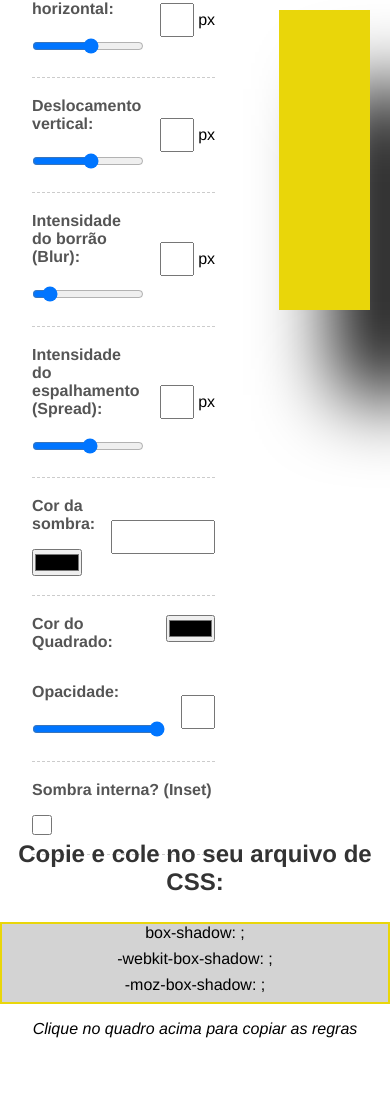
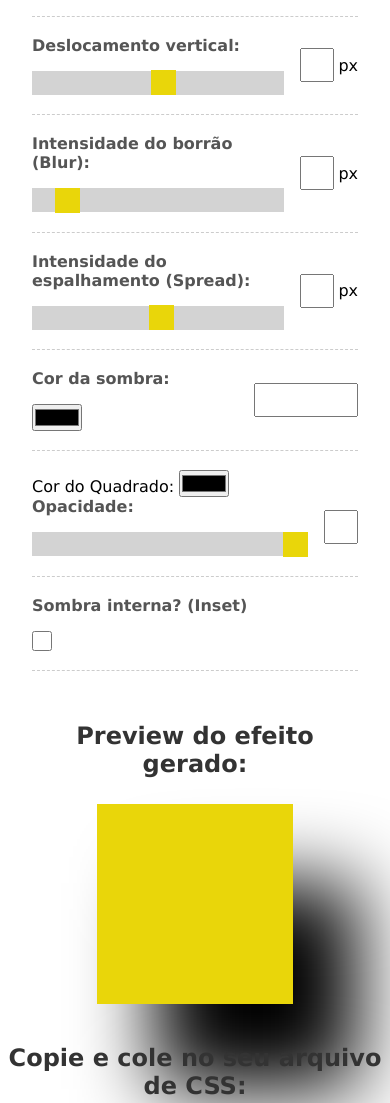
Before and after one commit to WesleySampaioCunha/projeto_Gerador_de_Box_Shadow, a plain HTML site: page index.html in a window 390 px wide. Shown: the part 160-1263 px from the top of the page. Before the commit the page ends 1206 px from the top, so only its background shows below. Drawn offline with Linux system fonts and the light colour scheme.

Commit message:
Ajuste
Ajuste no CSS

```diff
--- a/css/geradordeboxshadow.css
+++ b/css/geradordeboxshadow.css
@@ -1,11 +1,14 @@
 @charset "UTF-8";
 
 *{
-    font-family: "Helvetica", "Verdana";
+    font-family: "Verdana";
     margin: 0;
     padding: 0;
 }
 
+body {
+    padding-bottom: 500px;
+}
 
 h2 {
     margin-bottom: 1.6rem;
@@ -15,16 +18,16 @@ h2 {
 
 #box-shadow-generator {
     display: flex;
-    max-height: 1000px;
+    max-width: 1000px;
     margin: 0 auto;
 }
 
 #controls-container, #preview {
-    flex: 1;
+    flex:  1;
     padding: 2rem;
 }
 
-/* CONTROLES do Box */
+/* CONTROLES*/
 .form-control {
     display: flex;
     padding-bottom: 1.2rem;
@@ -44,26 +47,21 @@ h2 {
     flex: 1;
 }
 
-.range-input input[type="range"] {
+.range-input input[type="range"]{
+    -webkit-appearance: none;
     width: 100%;
     height: 24px;
     background-color: #D3D3D3;
     outline: none;
 }
 
+
 .range-input input[type="range"]::-webkit-slider-thumb {
+    -webkit-appearance: none;
     width: 25px;
     height: 25px;
     background-color: #e9d60a;
     cursor: pointer;
-}
-
-.range-input-quadrado {
-    display: flex;
-    margin: 0 auto;
-    margin-bottom: 2rem;
-    color: #555;
-    font-weight: bold;
 }
 
 .reference-input {
@@ -82,6 +80,7 @@ h2 {
     text-align: center;
 }
 
+
 /* Novas Funcionalidade */
 #color-value {
     min-width: 100px;
@@ -93,6 +92,7 @@ h2 {
     width: 20px;
 }
 
+
 /* Preview */
 #box {
     width: 100%;
@@ -102,6 +102,7 @@ h2 {
     -webkit-box-shadow: rgb(0, 0, 0) 62px 82px 79px 3px;
     -moz-box-shadow: rgb(0, 0, 0) 62px 82px 79px 3px;
 }
+
 
 /* Área de Geração */
 #generated-rule {
@@ -117,9 +118,10 @@ h2 {
     max-width: 1000px;
     margin: 0 auto;
     border: 2px solid #e9d60a;
-    transition: .4s;
+    transition: 0.4s;
     cursor: pointer;
 }
+
 
 #rules-area:hover {
     background-color: #DFDFDF;
@@ -129,3 +131,44 @@ h2 {
     font-style: italic;
     margin-top: 1rem;
 }
+
+/* Responsivo Mobile */
+@media (max-width: 430px) {
+    #controls-container,
+    #preview {
+      padding: 1rem 2rem;
+    }
+
+    #box-shadow-generator {
+      flex-direction: column;
+    }
+
+    #box {
+      width: 60%;
+      height: 200px;
+      margin: 0 auto;
+    }
+
+    #generated-rule {
+      margin-top: 1.5rem;
+    }
+  }
+
+  /*box-shadow: 78px 89px
+  29px 2px rgba(
+  0
+  0,
+  0
+  , 1);
+  -webkit-box-shadow: 78px 89px
+  29px 2px rgba(
+  0
+  0,
+  0
+  , 1);
+  -moz-box-shadow: 78px 89px
+  29px 2px rgba(
+  0
+  0,
+  0
+  , 1);*/
```
